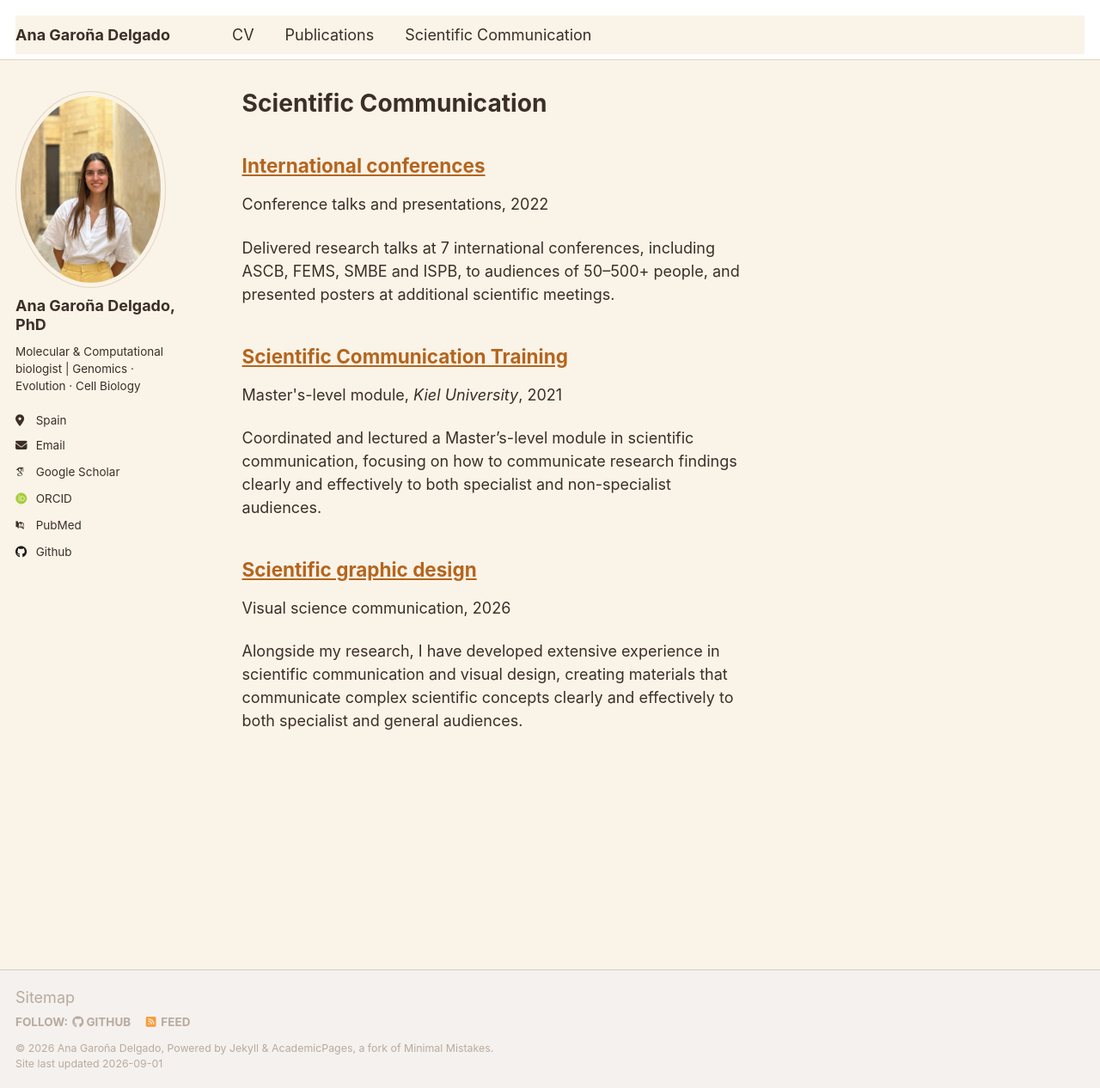
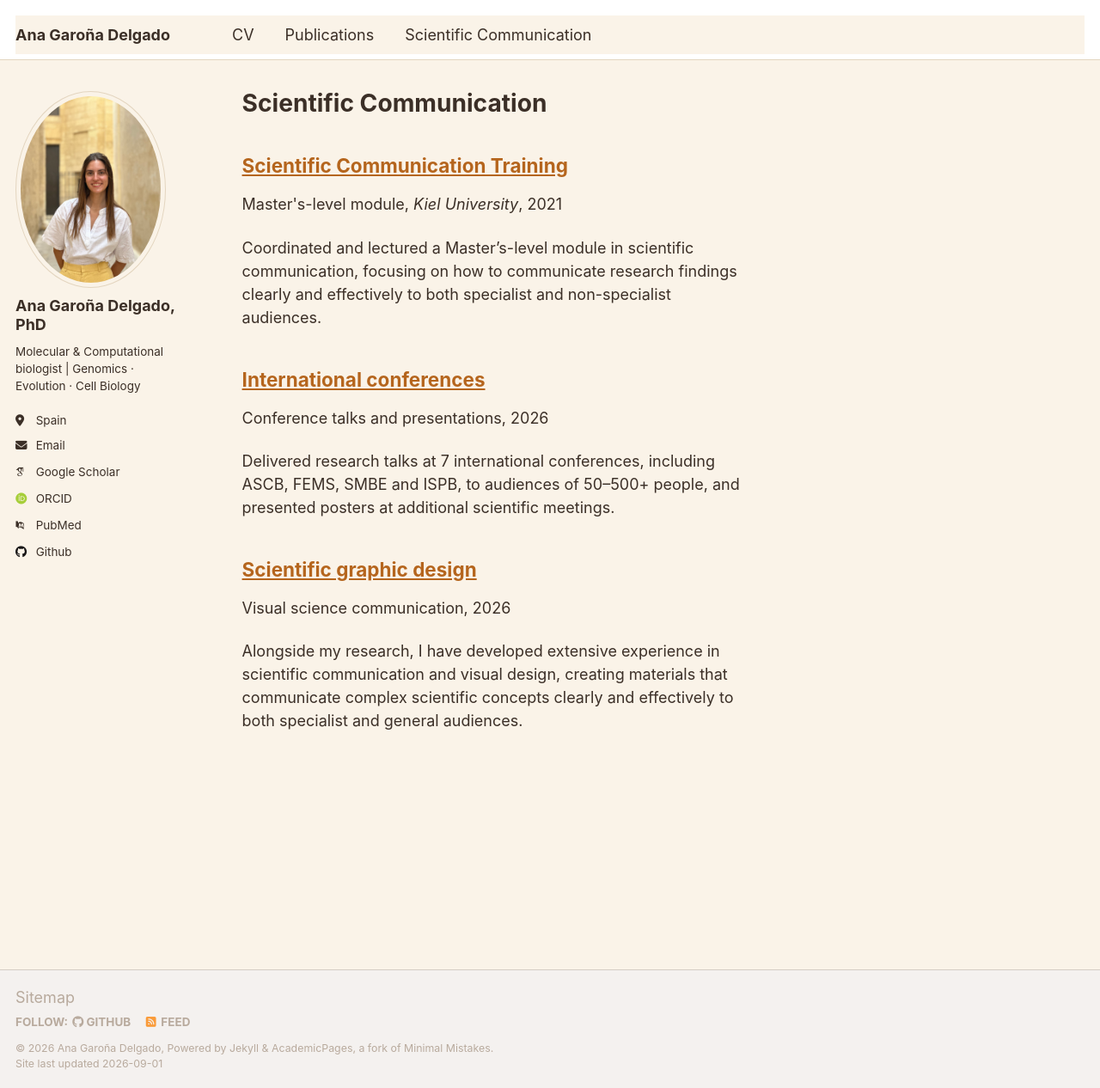
Before and after one commit to anagarona/anagarona.github.io, a Jekyll site: the page built from _pages/teaching.html, in a window 1280 px wide and 1266 px high. Shown: the whole window at 86% size. Built offline with Jekyll 4.4.1, drawn with Linux system fonts in a browser that asks for light colours; some web fonts are replaced.

Commit message:
Update talks.md

```diff
--- a/_teaching/talks.md
+++ b/_teaching/talks.md
@@ -2,7 +2,6 @@
 title: "International conferences"
 collection: teaching
 type: "Conference talks and presentations"
-date: 2022-01-01
 permalink: /teaching/scientific-communication-presentations
 ---
 
```
